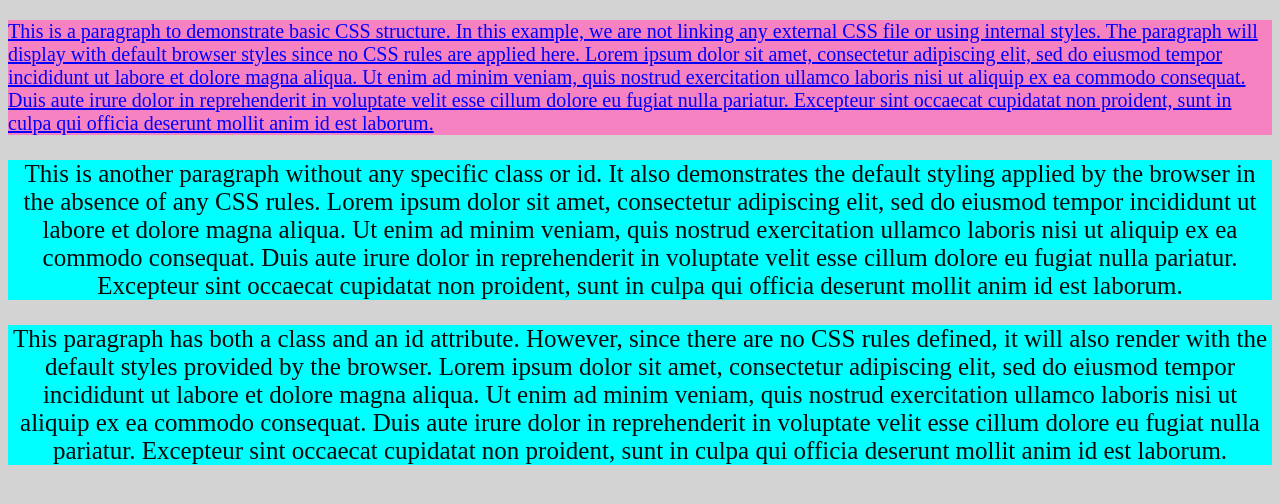
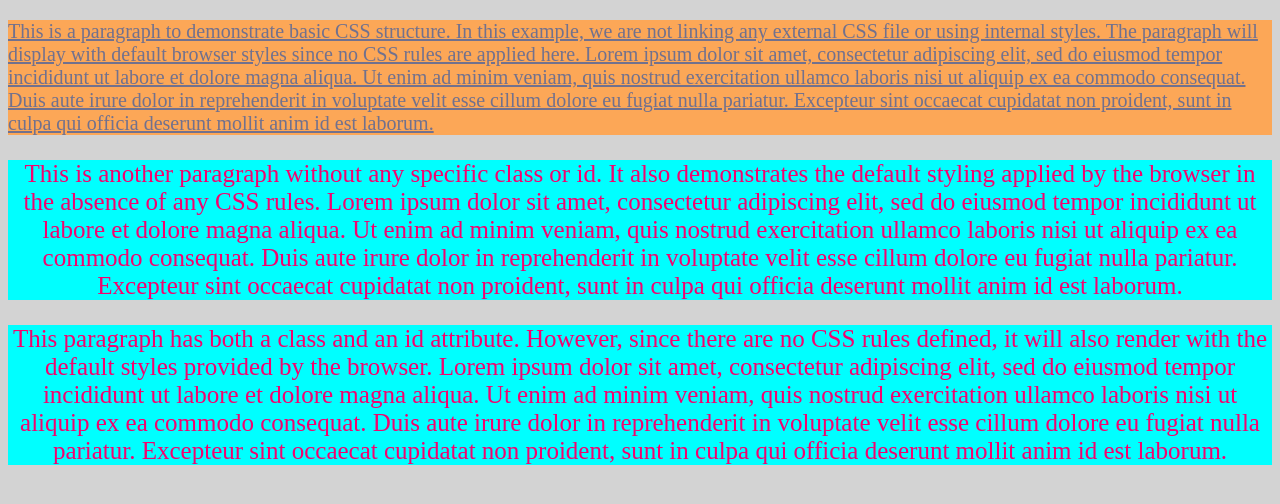
Before and after one commit to siiyyaa/siya.cse27_repo, a plain HTML site: page CSS BEG TO ADV/CSS practice/Q2.html in a window 1280 px wide. Drawn offline with Linux system fonts and the light colour scheme.

Commit message:
changes checked

```diff
--- a/CSS BEG TO ADV/CSS practice/style2.css
+++ b/CSS BEG TO ADV/CSS practice/style2.css
@@ -3,19 +3,19 @@ body {
 }
 /* Class selector */
 .highlight{
-    color: blue;
+    color: rgb(113, 113, 142);
     text-decoration: underline;
     font-size: 20px;
     font-family: italic;
-    background-color: rgb(247, 130, 194);}
+    background-color: rgb(252, 167, 87);}
 
 /* ID selector */
 /*ID selector has more priority than class selector */
     #special{
      text-decoration:rgb(3, 3, 3);
      text-align: center;
-     font-style: cursive;
-     background-color: aqua;
+     font-style: times new roman;
+     background-color: rgb(0, 255, 255);
      font-size: 25px;
-     color:rgb(10, 9, 9);
+     color:rgb(243, 3, 111);
 }
```
